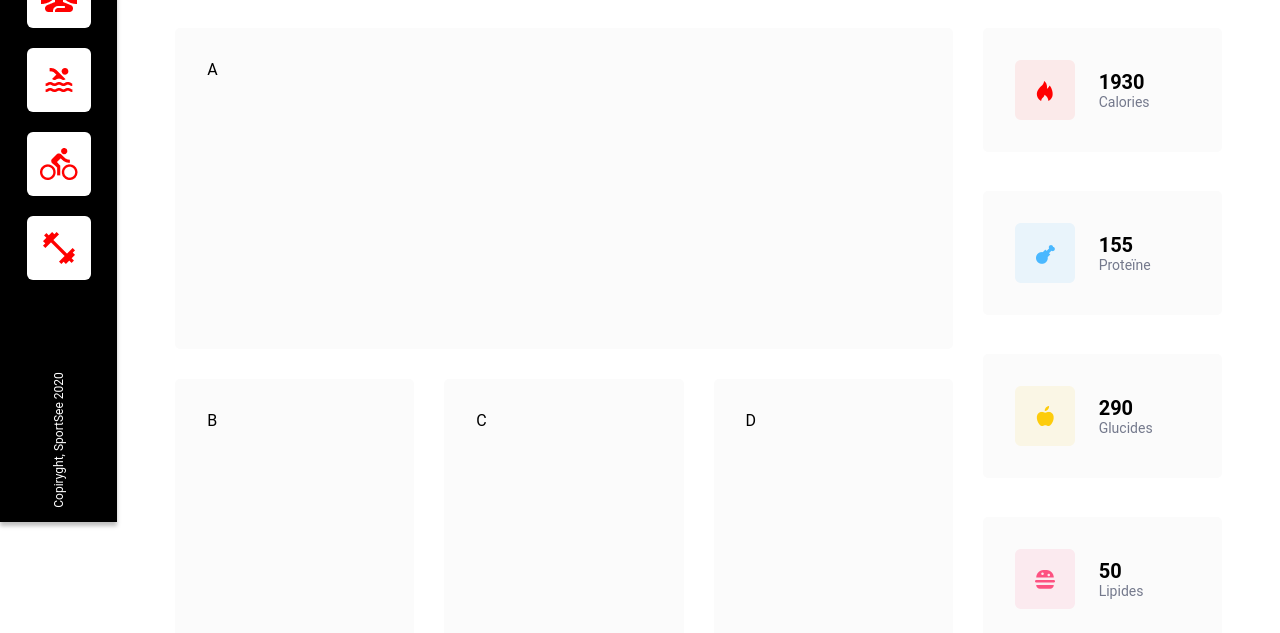
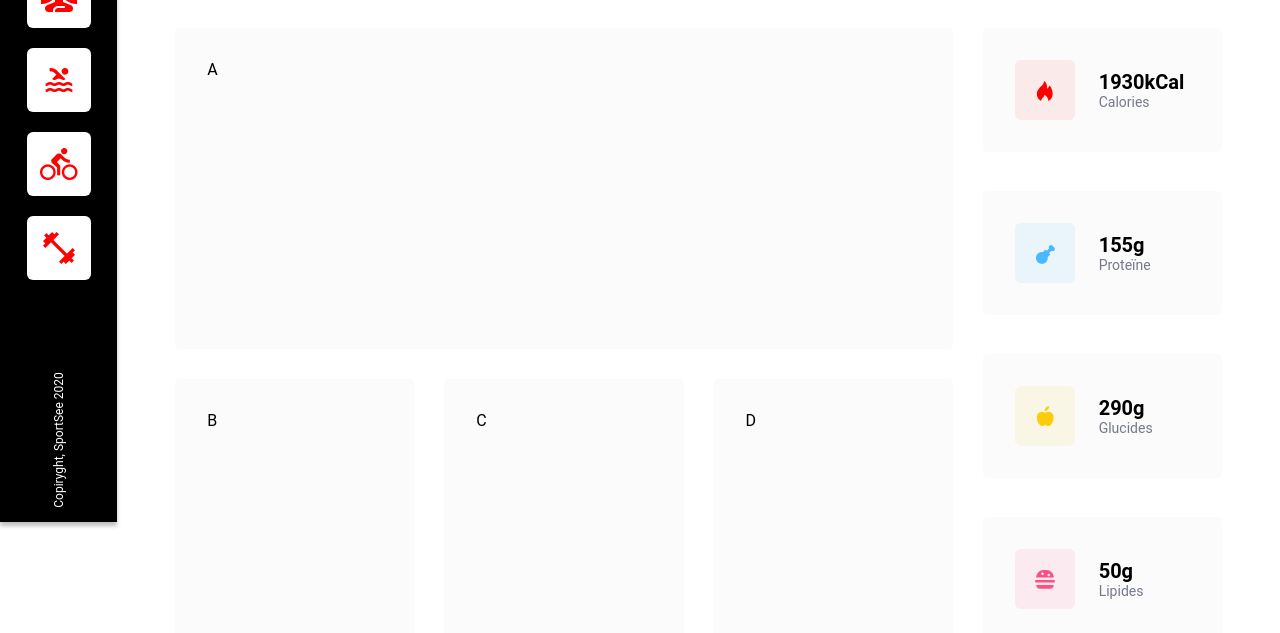
Before and after one commit to GregSR-GitHub/SportSee, a React (Create React App) app: page / in a window 1280 px wide. Shown: the part 278-911 px from the top of the page. Built offline with nearby package versions, Linux system fonts and the light colour scheme.

Commit message:
add model userDatas

```diff
--- a/src/pages/Profil/index.jsx
+++ b/src/pages/Profil/index.jsx
@@ -5,30 +5,32 @@ import protein_icon from '../../assets/protein-icon.png';
 import fat_icon from '../../assets/fat-icon.png';
 import InfosCard from '../../components/InfosCard';
 import Datas from '../../datas/datas.json';
-// import UserData from '../../utils/models/userData.js';
+import UserDatas from '../../utils/models/userDatas';
 
+// console.log(typeof UserData +'type');
 function Profil() {
-    // const user_key_datas = new UserData(Datas.user_main_datas.keyData);
-    const user_key_datas = Datas.user_main_datas.keyData;
-    console.log(user_key_datas);
+
+    const userDatas = new UserDatas(Datas);
+    // console.log(userData.age);
+    // const user_key_datas = Datas.user_main_datas.keyData;
   return (
     <div className="profil">
-      <h1>Bienvenue <span className="red">{Datas.user_main_datas.userInfos.firstName}</span></h1>
+      <h1>Bienvenue <span className="red">{userDatas.firstName}</span></h1>
       <span className="title_text">Félicitation ! Vous avez explosé vos objectifs hier 👏</span>
       <section className="profil_graph">
         <div className="chart-01"><div className='background_chart'>A</div></div>
         <div className="infos">
             <div className="info-01">
-                <InfosCard name="Calories" infos={user_key_datas.calorieCount} icon={calories_icon}/>
+                <InfosCard name="Calories" infos={userDatas.calorieCount} icon={calories_icon}/>
             </div>
             <div className="info-02">
-                <InfosCard name="Proteïne"  infos={user_key_datas.proteinCount} icon={protein_icon}/>
+                <InfosCard name="Proteïne"  infos={userDatas.proteinCount} icon={protein_icon}/>
             </div>
             <div className="info-03">
-                <InfosCard name="Glucides"  infos={user_key_datas.carbohydrateCount} icon={carbs_icon}/>
+                <InfosCard name="Glucides"  infos={userDatas.carbohydrateCount} icon={carbs_icon}/>
             </div>
             <div className="info-04">
-                <InfosCard name="Lipides"  infos={user_key_datas.lipidCount} icon={fat_icon}/>
+                <InfosCard name="Lipides"  infos={userDatas.lipidCount} icon={fat_icon}/>
             </div>
         </div>
         <div className="chart-02"><div className='background_chart'>B</div></div>
--- /dev/null
+++ b/src/utils/models/userDatas.jsx
@@ -0,0 +1,55 @@
+import { Component } from 'react'
+
+class UserDatas extends Component {
+    constructor (data) {
+        super(data)
+        this._id = data.user_main_datas.id
+        this._firstName = data.user_main_datas.userInfos.firstName
+        this._lastName = data.user_main_datas.userInfos.lastName
+        this._age = data.user_main_datas.userInfos.age
+        this._todayScore = data.user_main_datas.todayScore
+        this._calorieCount = data.user_main_datas.keyData.calorieCount
+        this._proteinCount = data.user_main_datas.keyData.proteinCount
+        this._carbohydrateCount = data.user_main_datas.keyData.carbohydrateCount
+        this._lipidCount = data.user_main_datas.keyData.lipidCount
+      }
+
+
+  get id () {
+    return this._id
+  }
+
+  get firstName () {
+    return this._firstName
+  }
+
+  get lastName () {
+    return this._lastName
+  }
+
+  get age () {
+    return this._age + ` ans`
+  }
+
+  get todayScore () {
+    return this._todayScore
+  }
+
+  get calorieCount () {
+    return this._calorieCount  + `kCal`
+  }
+
+  get proteinCount () {
+    return this._proteinCount  + `g`
+  }
+
+  get carbohydrateCount () {
+    return this._carbohydrateCount  + `g`
+  }
+
+  get lipidCount () {
+    return this._lipidCount  + `g`
+  }
+}
+
+export default UserDatas
```
Also changed, not shown: 1 other file (tests, documents, lock files or other folders).
